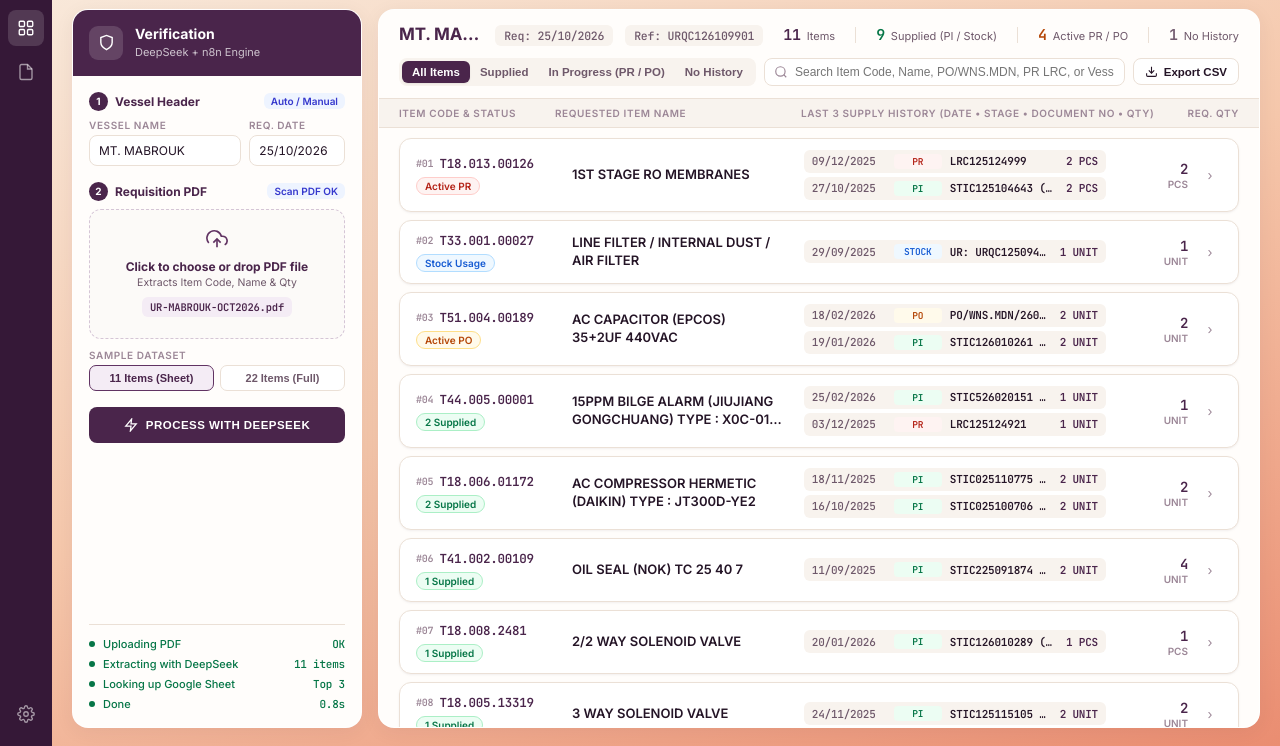
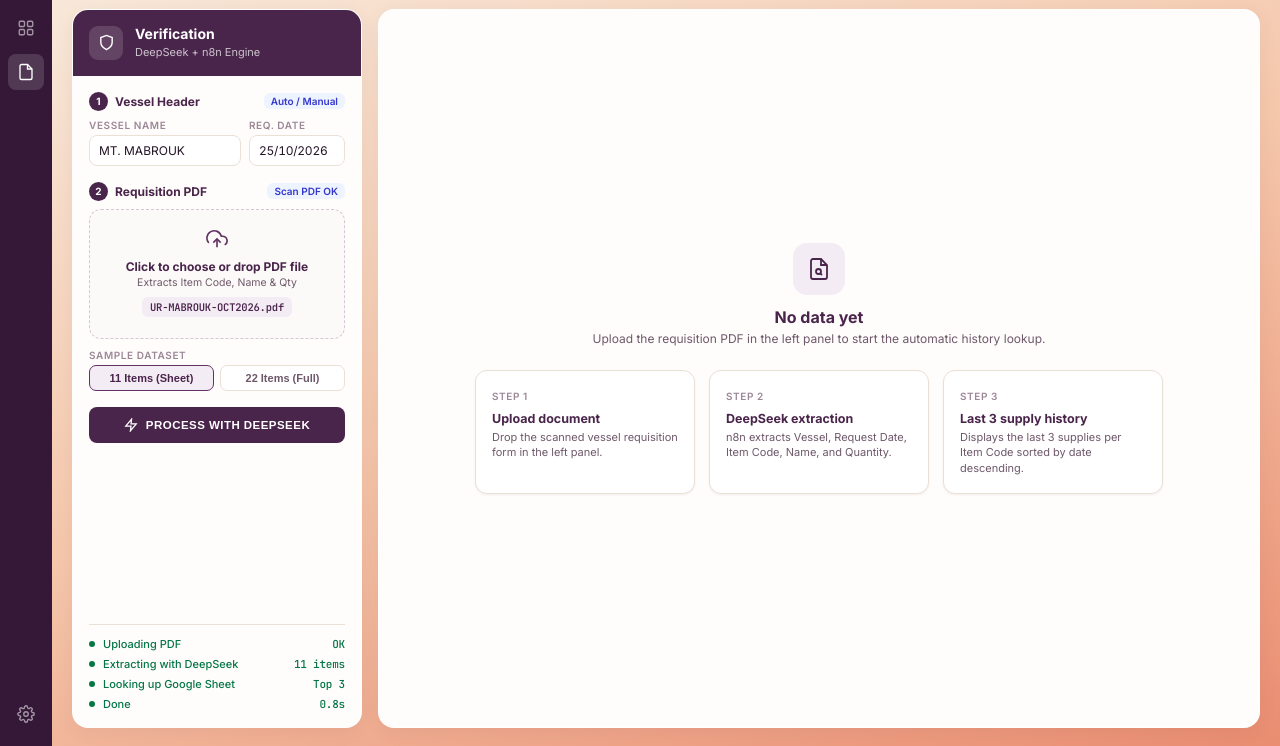
Before and after one commit to shownico479-sudo/history-supply-checker, a plain HTML site: page index.html in a window 1280 px wide. Shown: the part 54-800 px from the top of the page. Drawn offline with Linux system fonts and the light colour scheme.

Commit message:
Start with blank empty desk until Process

```diff
--- a/index.html
+++ b/index.html
@@ -1892,7 +1892,8 @@
   let selectedCode = null;
 
   window.addEventListener('DOMContentLoaded', () => {
-    dataset = normalizePayload(SHEET_DATA_11);
+    dataset = null;
+    selectedCode = null;
     const inp = document.getElementById('webhookInput');
     if (inp) inp.value = getWebhook();
     const pdf = document.getElementById('pdfInput');
@@ -1900,7 +1901,8 @@
       const f = pdf.files && pdf.files[0];
       if (f) document.getElementById('fileChip').textContent = f.name;
     });
-    renderDashboard();
+    // Blank desk until Process / preset — no dummy data on first paint
+    showEmptyState();
   });
 
   // Keyboard navigation
```
